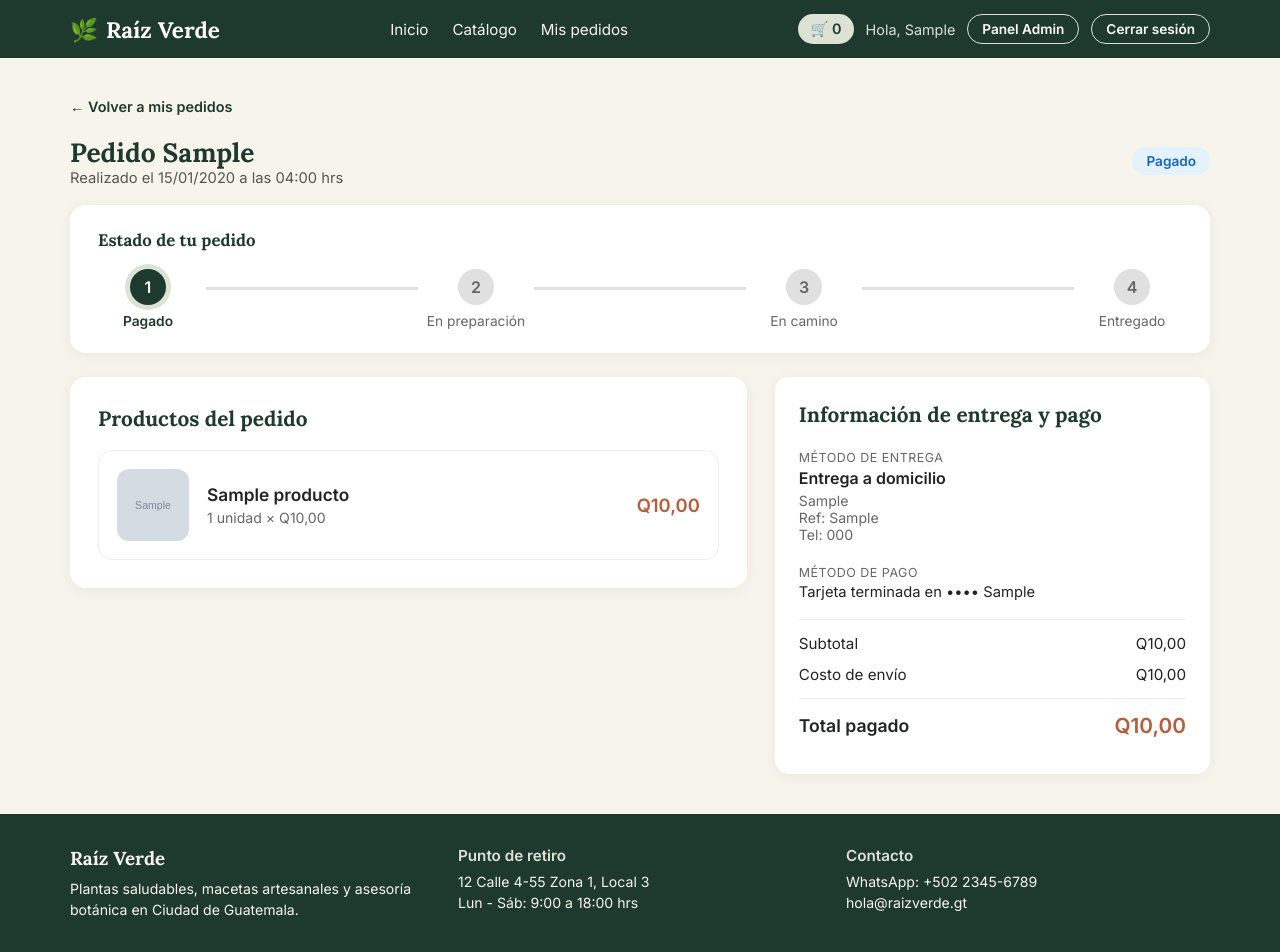
After one commit to dionel965/raiz-verde, a Django app: page /mis-pedidos/1/ in a window 1280 px wide. The commit adds this page. Run offline with Django 5.2, Linux system fonts and the light colour scheme; a user stored in the database is signed in; tables that the repository leaves empty hold one stand-in row (values such as "Sample post"); grey boxes marked "Sample" are stand-in pictures.

Commit message:
feat: historial de pedidos y seguimiento por estados (CU-10) - proyecto completo

```diff
--- a/static/css/estilos.css
+++ b/static/css/estilos.css
@@ -1128,3 +1128,159 @@ body.pagina-cuerpo {
         grid-template-columns: 1fr;
     }
 }
+/* =========================================================
+   PASO 7: MIS PEDIDOS Y DETALLE DEL PEDIDO (CU-10)
+   ========================================================= */
+
+.pedidos-lista {
+    display: flex;
+    flex-direction: column;
+    gap: 14px;
+}
+
+.pedido-card {
+    background-color: var(--color-blanco);
+    border-radius: 14px;
+    padding: 20px 24px;
+    display: flex;
+    align-items: center;
+    justify-content: space-between;
+    flex-wrap: wrap;
+    gap: 16px;
+    box-shadow: 0 2px 10px rgba(30, 58, 47, 0.05);
+}
+
+.pedido-card-info {
+    display: flex;
+    flex-direction: column;
+    gap: 4px;
+}
+
+.pedido-codigo {
+    font-family: var(--fuente-titulo);
+    font-weight: 700;
+    font-size: 1.15rem;
+    color: var(--color-verde-bosque);
+}
+
+.pedido-fecha,
+.pedido-metodo {
+    font-size: 0.86rem;
+    color: #666;
+}
+
+.pedido-card-derecha {
+    display: flex;
+    align-items: center;
+    gap: 16px;
+}
+
+/* Colores por estado */
+.estado-pagado {
+    background-color: #E3F2FD;
+    color: #1565C0;
+}
+
+.estado-preparacion {
+    background-color: #FFF3E0;
+    color: #E65100;
+}
+
+.estado-en_camino {
+    background-color: var(--color-verde-salvia);
+    color: var(--color-verde-bosque);
+}
+
+.estado-entregado {
+    background-color: var(--color-verde-bosque);
+    color: var(--color-blanco);
+}
+
+/* Línea de progreso de 4 estados */
+.seguimiento-caja {
+    background-color: var(--color-blanco);
+    border-radius: 16px;
+    padding: 24px 28px;
+    margin-bottom: 24px;
+    box-shadow: 0 3px 14px rgba(30, 58, 47, 0.06);
+}
+
+.seguimiento-pasos {
+    display: flex;
+    align-items: center;
+    justify-content: space-between;
+    gap: 8px;
+}
+
+.seg-paso {
+    display: flex;
+    flex-direction: column;
+    align-items: center;
+    text-align: center;
+    gap: 8px;
+    min-width: 100px;
+}
+
+.seg-circulo {
+    width: 36px;
+    height: 36px;
+    border-radius: 50%;
+    background-color: #E0E0E0;
+    color: #666;
+    font-weight: 700;
+    display: flex;
+    align-items: center;
+    justify-content: center;
+}
+
+.seg-paso.completado .seg-circulo {
+    background-color: var(--color-verde-bosque);
+    color: var(--color-blanco);
+}
+
+.seg-paso.actual .seg-circulo {
+    background-color: var(--color-verde-bosque);
+    color: var(--color-blanco);
+    box-shadow: 0 0 0 5px var(--color-verde-salvia);
+}
+
+.seg-texto {
+    font-size: 0.86rem;
+    color: #666;
+}
+
+.seg-paso.actual .seg-texto,
+.seg-paso.completado .seg-texto {
+    color: var(--color-verde-bosque);
+    font-weight: 600;
+}
+
+.seg-linea {
+    flex: 1;
+    height: 3px;
+    background-color: #E0E0E0;
+    margin-bottom: 22px;
+}
+
+.seg-linea.activa {
+    background-color: var(--color-verde-bosque);
+}
+
+@media (max-width: 640px) {
+    .seguimiento-pasos {
+        flex-direction: column;
+        align-items: flex-start;
+    }
+
+    .seg-paso {
+        flex-direction: row;
+        min-width: auto;
+    }
+
+    .seg-linea {
+        width: 3px;
+        height: 20px;
+        margin-left: 16px;
+        margin-bottom: 0;
+    }
+}
--- a/templates/base.html
+++ b/templates/base.html
@@ -24,8 +24,8 @@
                 <a href="{% url 'inicio' %}" class="nav-link">Inicio</a>
                 <a href="{% url 'catalogo' %}" class="nav-link">Catálogo</a>
                 {% if user.is_authenticated %}
-                    <a href="#" class="nav-link">Mis pedidos</a>
-                {% endif %}
+    <a href="{% url 'mis_pedidos' %}" class="nav-link">Mis pedidos</a>
+{% endif %}
             </nav>
 
             <div class="navbar-acciones">
--- a/templates/pedidos/confirmacion.html
+++ b/templates/pedidos/confirmacion.html
@@ -86,7 +86,7 @@
         </div>
 
         <div class="confirmacion-acciones">
-            <a href="#" class="btn-primario">Ver mis pedidos</a>
+            <a href="{% url 'mis_pedidos' %}" class="btn-primario">Ver mis pedidos</a>
             <a href="{% url 'catalogo' %}" class="btn-secundario">Volver al catálogo</a>
         </div>
     </div>
--- /dev/null
+++ b/templates/pedidos/detalle_pedido.html
@@ -0,0 +1,131 @@
+{% extends 'base.html' %}
+
+{% block title %}Detalle {{ pedido.codigo }} | Raíz Verde{% endblock %}
+
+{% block content %}
+<div class="contenedor">
+
+    <div class="migas-pan">
+        <a href="{% url 'mis_pedidos' %}" class="enlace-destacado">← Volver a mis pedidos</a>
+    </div>
+
+    <div class="seccion-encabezado">
+        <div>
+            <h1 class="seccion-titulo">Pedido {{ pedido.codigo }}</h1>
+            <p class="auth-subtitulo">Realizado el {{ pedido.creado_en|date:"d/m/Y" }} a las {{ pedido.creado_en|date:"H:i" }} hrs</p>
+        </div>
+        <span class="badge-estado estado-{{ pedido.estado|lower }}">
+            {{ pedido.get_estado_display }}
+        </span>
+    </div>
+
+    <!-- Línea de seguimiento de 4 estados (CU-10) -->
+    <section class="seguimiento-caja">
+        <h2 class="cuidados-titulo" style="margin-bottom: 18px;">Estado de tu pedido</h2>
+
+        <div class="seguimiento-pasos">
+            <!-- Paso 1: Pagado -->
+            <div class="seg-paso {% if indice_actual > 0 %}completado{% elif indice_actual == 0 %}actual{% endif %}">
+                <div class="seg-circulo">{% if indice_actual > 0 %}✓{% else %}1{% endif %}</div>
+                <span class="seg-texto">Pagado</span>
+            </div>
+
+            <div class="seg-linea {% if indice_actual >= 1 %}activa{% endif %}"></div>
+
+            <!-- Paso 2: En preparación -->
+            <div class="seg-paso {% if indice_actual > 1 %}completado{% elif indice_actual == 1 %}actual{% endif %}">
+                <div class="seg-circulo">{% if indice_actual > 1 %}✓{% else %}2{% endif %}</div>
+                <span class="seg-texto">En preparación</span>
+            </div>
+
+            <div class="seg-linea {% if indice_actual >= 2 %}activa{% endif %}"></div>
+
+            <!-- Paso 3: Listo para retiro / En camino -->
+            <div class="seg-paso {% if indice_actual > 2 %}completado{% elif indice_actual == 2 %}actual{% endif %}">
+                <div class="seg-circulo">{% if indice_actual > 2 %}✓{% else %}3{% endif %}</div>
+                <span class="seg-texto">
+                    {% if pedido.metodo_entrega == 'RETIRO' %}Listo para retiro{% else %}En camino{% endif %}
+                </span>
+            </div>
+
+            <div class="seg-linea {% if indice_actual >= 3 %}activa{% endif %}"></div>
+
+            <!-- Paso 4: Entregado -->
+            <div class="seg-paso {% if indice_actual == 3 %}actual completado{% endif %}">
+                <div class="seg-circulo">{% if indice_actual == 3 %}✓{% else %}4{% endif %}</div>
+                <span class="seg-texto">Entregado</span>
+            </div>
+        </div>
+    </section>
+
+    <!-- Detalle de productos y datos de entrega -->
+    <div class="checkout-grid">
+        <!-- Columna izquierda: Productos del pedido -->
+        <div class="checkout-tarjeta">
+            <h2 class="resumen-titulo">Productos del pedido</h2>
+
+            <div class="carrito-lista">
+                {% for item in detalles %}
+                    <div class="carrito-item" style="box-shadow: none; border: 1px solid #EEE;">
+                        {% if item.producto.imagen %}
+                            <img src="{{ item.producto.imagen.url }}" alt="{{ item.producto.nombre }}" class="carrito-item-img" style="width: 72px; height: 72px;">
+                        {% else %}
+                            <div class="carrito-item-img-vacia" style="width: 72px; height: 72px; font-size: 1.8rem;">🪴</div>
+                        {% endif %}
+
+                        <div class="carrito-item-detalle">
+                            <h3 class="carrito-item-nombre">{{ item.producto.nombre }}</h3>
+                            <p class="texto-suave">{{ item.cantidad }} unidad{{ item.cantidad|pluralize:"es" }} × Q{{ item.precio_unitario }}</p>
+                        </div>
+
+                        <div class="carrito-item-subtotal">
+                            Q{{ item.subtotal }}
+                        </div>
+                    </div>
+                {% endfor %}
+            </div>
+        </div>
+
+        <!-- Columna derecha: Información de entrega y totales -->
+        <aside class="carrito-resumen">
+            <h2 class="resumen-titulo">Información de entrega y pago</h2>
+
+            <div class="formulario-grupo">
+                <span class="producto-categoria">Método de entrega</span>
+                <p style="font-weight: 600; margin-top: 2px;">{{ pedido.get_metodo_entrega_display }}</p>
+                <p class="texto-suave" style="margin-top: 4px;">{{ pedido.direccion_entrega }}</p>
+                {% if pedido.referencia %}
+                    <p class="texto-suave">Ref: {{ pedido.referencia }}</p>
+                {% endif %}
+                {% if pedido.telefono %}
+                    <p class="texto-suave">Tel: {{ pedido.telefono }}</p>
+                {% endif %}
+            </div>
+
+            <div class="formulario-grupo">
+                <span class="producto-categoria">Método de pago</span>
+                <p style="font-size: 0.92rem; margin-top: 2px;">Tarjeta terminada en •••• {{ pedido.ultimos_digitos_tarjeta }}</p>
+            </div>
+
+            <hr class="resumen-divisor">
+
+            <div class="resumen-fila">
+                <span>Subtotal</span>
+                <span>Q{{ pedido.subtotal }}</span>
+            </div>
+            <div class="resumen-fila">
+                <span>Costo de envío</span>
+                <span>Q{{ pedido.costo_envio }}</span>
+            </div>
+
+            <hr class="resumen-divisor">
+
+            <div class="resumen-fila resumen-total">
+                <span>Total pagado</span>
+                <span class="precio-destacado">Q{{ pedido.total }}</span>
+            </div>
+        </aside>
+    </div>
+
+</div>
+{% endblock %}
--- a/tienda/urls.py
+++ b/tienda/urls.py
@@ -17,6 +17,10 @@ urlpatterns = [
     path('pedido/pago/', views.procesar_pago, name='procesar_pago'),
     path('pedido/confirmacion/<int:pedido_id>/', views.confirmacion_pedido, name='confirmacion_pedido'),
 
+    # Rutas de Seguimiento e Historial (CU-10)
+    path('mis-pedidos/', views.mis_pedidos, name='mis_pedidos'),
+    path('mis-pedidos/<int:pedido_id>/', views.detalle_pedido, name='detalle_pedido'),
+
     # Autenticación (CU-01 y CU-02)
     path('registro/', views.registro_usuario, name='registro'),
     path('login/', views.login_usuario, name='login'),
--- a/tienda/views.py
+++ b/tienda/views.py
@@ -296,7 +296,6 @@ def procesar_pago(request):
             errores_campos['cvv'] = 'Código CVV inválido.'
 
         if not errores_campos:
-            # Simulación de estados de la pasarela (CU-09 flujos 4a y 4b)
             if numero_tarjeta.endswith('0000'):
                 error_pasarela = {
                     'titulo': 'Pago rechazado por la pasarela',
@@ -308,10 +307,8 @@ def procesar_pago(request):
                     'detalle': 'No se pudo completar el cobro en este momento por tiempo de espera agotado. Intenta de nuevo en unos segundos.',
                 }
             else:
-                # Flujo principal: Pago aprobado -> registrar pedido y descontar stock
                 try:
                     with transaction.atomic():
-                        # Verificar stock final antes de confirmar
                         for item in items:
                             prod_actual = Producto.objects.select_for_update().get(id=item['producto'].id)
                             if prod_actual.existencias < item['cantidad']:
@@ -343,7 +340,6 @@ def procesar_pago(request):
                             prod_actual.existencias -= item['cantidad']
                             prod_actual.save()
 
-                    # Vaciar carrito y datos temporales de checkout (CU-07)
                     request.session['carrito'] = {}
                     request.session.pop('checkout_entrega', None)
                     request.session.modified = True
@@ -374,6 +370,31 @@ def confirmacion_pedido(request, pedido_id):
     return render(request, 'pedidos/confirmacion.html', {
         'pedido': pedido,
         'detalles': pedido.detalles.select_related('producto').all(),
+    })
+
+
+# =========================================================
+# SEGUIMIENTO E HISTORIAL DE PEDIDOS (CU-10)
+# =========================================================
+
+@login_required(login_url='login')
+def mis_pedidos(request):
+    pedidos = Pedido.objects.filter(usuario=request.user).order_by('-creado_en')
+    return render(request, 'pedidos/mis_pedidos.html', {
+        'pedidos': pedidos,
+    })
+
+
+@login_required(login_url='login')
+def detalle_pedido(request, pedido_id):
+    pedido = get_object_or_404(Pedido, id=pedido_id, usuario=request.user)
+    orden_estados = ['PAGADO', 'PREPARACION', 'EN_CAMINO', 'ENTREGADO']
+    indice_actual = orden_estados.index(pedido.estado) if pedido.estado in orden_estados else 0
+
+    return render(request, 'pedidos/detalle_pedido.html', {
+        'pedido': pedido,
+        'detalles': pedido.detalles.select_related('producto').all(),
+        'indice_actual': indice_actual,
     })
 
 
```
Also changed, not shown: templates/pedidos/mis_pedidos.html (added, +49 -0 lines).
